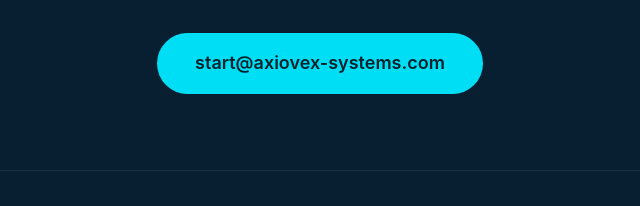
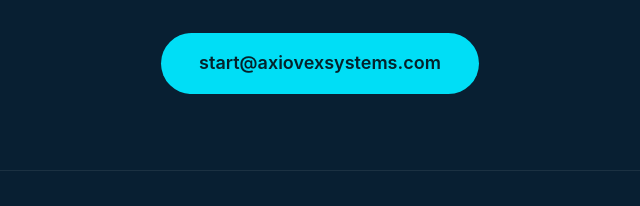
Before and after one commit to AXIOVEX/axiovex-website, a plain HTML site: page index.html in a window 1280 px wide. Shown: the part 3595-3801 px from the top of the page, 320-960 px from the left. Drawn offline with Linux system fonts and the light colour scheme.

Commit message:
Contact email -> start@axiovexsystems.com (mailto + JSON-LD); old address stays live as alias

```diff
--- a/index.html
+++ b/index.html
@@ -35,7 +35,7 @@
     "url": "https://axiovexsystems.com/",
     "slogan": "Engineering clarity into difficult systems.",
     "description": "Expert AI consultancy and rapid-response engineering team: AI education and training, manufacturing AI infrastructure, evidence and decision systems, and rapid-response engineering.",
-    "email": "start@axiovex-systems.com",
+    "email": "start@axiovexsystems.com",
     "foundingDate": "2026-09-15",
     "founders": [
       { "@type": "Person", "name": "Tristen Pierson" },
@@ -78,7 +78,7 @@
         <h1>Engineering clarity into difficult systems.</h1>
         <p class="lede">We&rsquo;re an expert consultancy and rapid-response engineering team. We help manufacturers and organizations facing high-consequence problems put AI to work &mdash; practically, responsibly, and on their own terms. Michigan-rooted, shop-floor serious.</p>
         <div class="hero-actions">
-          <a href="mailto:start@axiovex-systems.com" class="btn btn-primary">Get in touch</a>
+          <a href="mailto:start@axiovexsystems.com" class="btn btn-primary">Get in touch</a>
           <a href="#what-we-do" class="btn btn-ghost">What we do</a>
         </div>
       </div>
@@ -212,7 +212,7 @@
         <p class="eyebrow">Contact</p>
         <h2>Start the conversation.</h2>
         <p class="section-lede">Questions about AI for your operation, our courses, or a difficult problem you&rsquo;re facing &mdash; we&rsquo;d like to hear from you.</p>
-        <a href="mailto:start@axiovex-systems.com" class="btn btn-primary btn-large">start@axiovex-systems.com</a>
+        <a href="mailto:start@axiovexsystems.com" class="btn btn-primary btn-large">start@axiovexsystems.com</a>
       </div>
     </section>
   </main>
```
